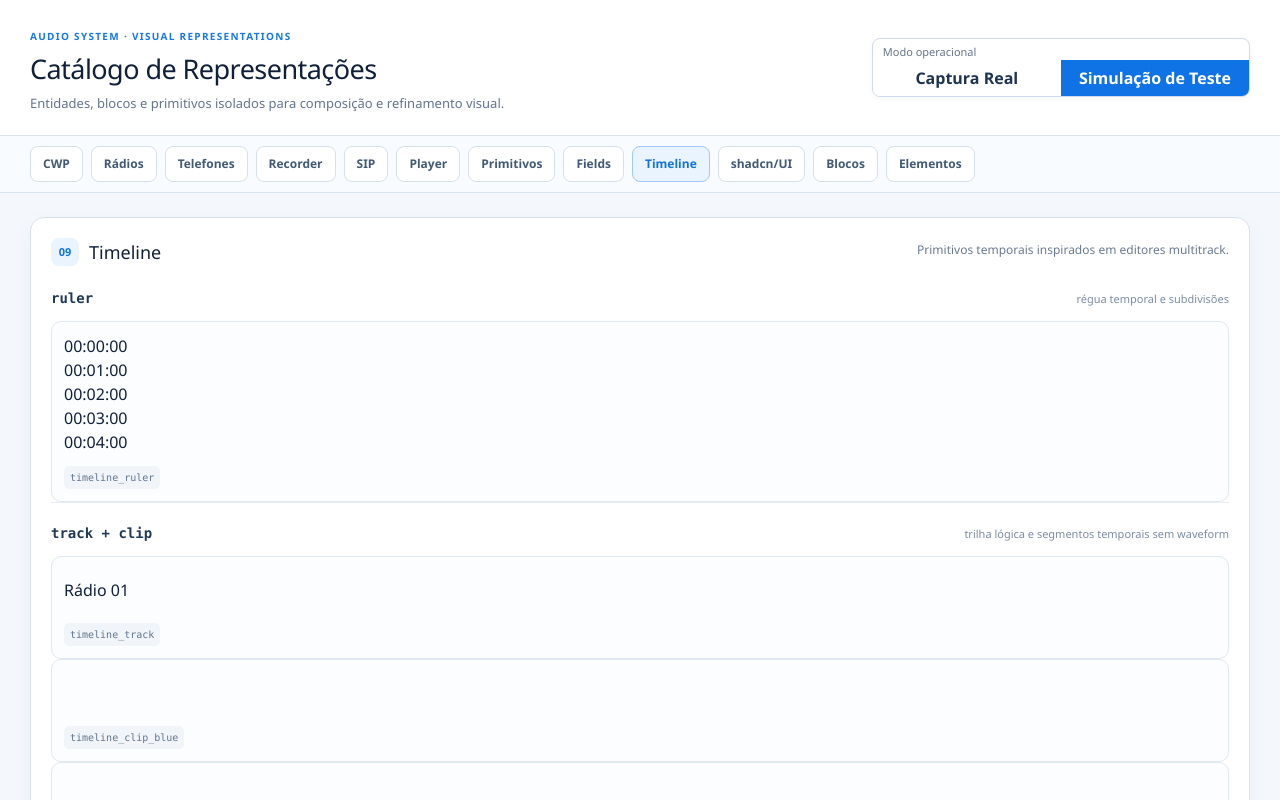
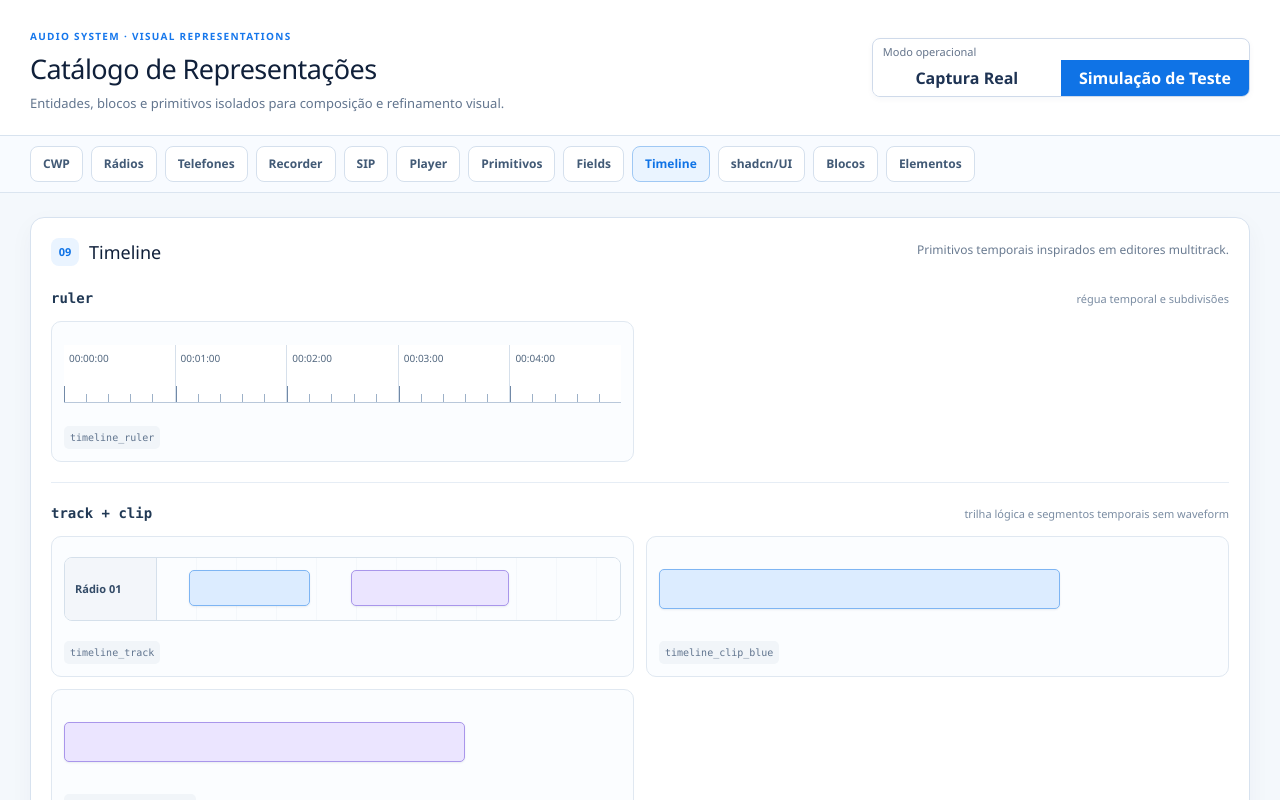
Before and after one commit to delmacy/audio-system, a React (Vite) app in the folder web/player-app/: page / in a window 1280 px wide. Both pictures are taken after a click on the button "Timeline". Shown: the top 800 px of the page. Built offline with nearby package versions, Linux system fonts and the light colour scheme.

Commit message:
style(frontend): add multitrack timeline primitives

```diff
--- a/web/player-app/src/App.css
+++ b/web/player-app/src/App.css
@@ -633,3 +633,52 @@ button:focus-visible,input:focus-visible,select:focus-visible,[role=slider]:focu
   .form-primitive-motion-pulse textarea{animation:none}
 }
 @media(max-width:900px){.form-primitive-grid{grid-template-columns:1fr}}
+
+
+/* Timeline primitive catalog */
+.timeline-catalog-stack{display:flex;flex-direction:column;gap:20px}
+.timeline-catalog-grid{display:grid;grid-template-columns:repeat(2,minmax(280px,1fr));gap:12px}
+.timeline-specimen .primitive-specimen-preview{width:100%;min-height:80px;display:flex;align-items:center}
+
+.timeline-primitive-ruler{width:100%;height:58px;display:flex;border-bottom:1px solid #b9c8da;background:#fff;overflow:hidden}
+.timeline-primitive-ruler-segment{position:relative;flex:1;border-left:1px solid #d6e0eb}
+.timeline-primitive-ruler-segment:first-child{border-left:0}
+.timeline-primitive-ruler-segment span{position:absolute;left:5px;top:6px;font-size:10px;color:#52677f;font-variant-numeric:tabular-nums}
+.timeline-primitive-ruler-segment i{position:absolute;bottom:0;width:1px;height:8px;background:#9db1c8}
+.timeline-primitive-ruler-segment i.major{left:0;height:16px;background:#7189a7}
+.timeline-primitive-ruler-segment i:nth-of-type(2){left:20%}.timeline-primitive-ruler-segment i:nth-of-type(3){left:40%}.timeline-primitive-ruler-segment i:nth-of-type(4){left:60%}.timeline-primitive-ruler-segment i:nth-of-type(5){left:80%}
+
+.timeline-primitive-track{width:100%;display:grid;grid-template-columns:92px minmax(0,1fr);border:1px solid #d5e0eb;border-radius:8px;overflow:hidden;background:#fff}
+.timeline-primitive-track-label{display:flex;align-items:center;padding:0 10px;background:#f3f6fa;border-right:1px solid #d5e0eb;font-size:11px;font-weight:700;color:#334b67}
+.timeline-primitive-track-lane{position:relative;height:62px;background:repeating-linear-gradient(90deg,#fbfdff 0 39px,#edf2f7 40px)}
+.timeline-primitive-clip{position:absolute;top:12px;height:36px;border-radius:5px;border:1px solid transparent;box-shadow:0 1px 2px #102b4a14}
+.timeline-primitive-clip.blue{background:#dcecff;border-color:#7eb5f3}
+.timeline-primitive-clip.purple{background:#ebe5ff;border-color:#a996eb}
+.timeline-primitive-clip.standalone{position:relative;left:auto!important;top:auto;width:72%;height:40px}
+
+.timeline-demo-height{position:relative;width:100%;height:76px;background:#f8fbff;border:1px solid #e0e7ef;border-radius:8px}
+.timeline-primitive-playhead-wrap{position:absolute;left:45%;top:0;bottom:0;width:1px}
+.timeline-primitive-playhead-line{position:absolute;top:10px;bottom:0;left:0;width:2px;background:#ed3347}
+.timeline-primitive-playhead-head{position:absolute;top:0;left:-5px;width:12px;height:12px;background:#ed3347;border-radius:2px 2px 6px 6px}
+
+.timeline-primitive-selection{width:100%;min-height:48px;display:grid;grid-template-columns:12px 1fr 12px;align-items:stretch;border:1px solid #87baf1;background:#eaf4ff;border-radius:7px;overflow:hidden;color:#2462a0}
+.timeline-primitive-selection span{display:grid;place-items:center;font-size:11px;font-family:ui-monospace,SFMono-Regular,Consolas,monospace}
+.timeline-primitive-selection button{border:0;background:#1677ec;cursor:ew-resize}
+
+.timeline-primitive-navigator{position:relative;width:100%;height:56px;border-radius:8px;background:#eef3f8;border:1px solid #d5e0eb;overflow:hidden}
+.timeline-primitive-navigator-density{position:absolute;inset:8px}
+.timeline-primitive-navigator-density span{position:absolute;top:14px;height:12px;background:#a8b9cc;border-radius:2px;opacity:.7}
+.timeline-primitive-navigator-window{position:absolute;top:4px;bottom:4px;display:grid;grid-template-columns:10px 1fr 10px;align-items:stretch;border:2px solid #1677ec;background:#ffffff8f;border-radius:6px;box-shadow:0 0 0 1px #fff inset}
+.timeline-primitive-navigator-window span{display:grid;place-items:center;font-size:9px;color:#1c5f9f;font-weight:700}
+.timeline-primitive-navigator-window button{border:0;background:#1677ec;cursor:ew-resize;padding:0}
+
+.timeline-primitive-overview{position:relative;width:100%;height:64px;border:1px solid #d5e0eb;border-radius:8px;background:#f8fbff;overflow:hidden}
+.timeline-primitive-overview-bars{position:absolute;inset:8px;display:flex;align-items:center;gap:3px}
+.timeline-primitive-overview-bars i{flex:1;min-width:2px;background:#8ea6bf;border-radius:1px;opacity:.72}
+.timeline-primitive-overview-window{position:absolute;top:4px;bottom:4px;border:2px solid #1677ec;background:#dcebff55;border-radius:6px}
+
+.timeline-primitive-zoom{display:flex;align-items:center;gap:8px;width:100%}
+.timeline-primitive-zoom button{height:32px;display:inline-flex;align-items:center;justify-content:center;gap:5px;border:1px solid #d3dfeb;background:#fff;color:#405873;border-radius:7px;padding:0 9px;font-size:11px;font-weight:700}
+.timeline-primitive-zoom input{flex:1;accent-color:#1677ec}
+
+@media(max-width:1000px){.timeline-catalog-grid{grid-template-columns:1fr}}
```
